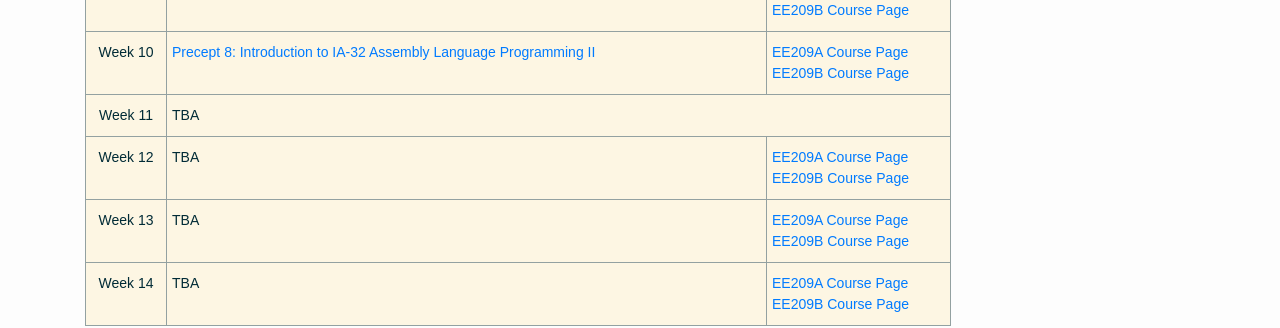
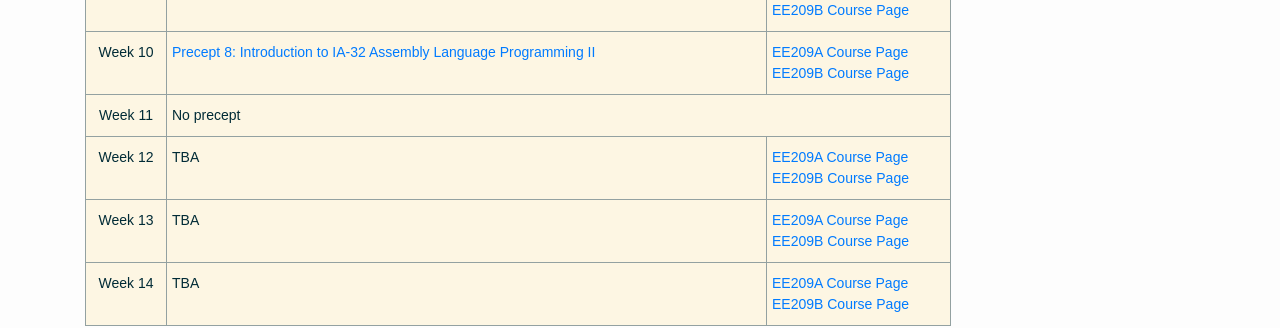
Before and after one commit to ee209-2020-fall/ee209-2020-fall, a Jekyll site: the page built from precepts.md, in a window 1280 px wide. Shown: the part 724-1052 px from the top of the page. Built offline with Jekyll 4.4.1, drawn with Linux system fonts in a browser that asks for light colours.

Commit message:
Update precepts.md

```diff
--- a/precepts.md
+++ b/precepts.md
@@ -106,7 +106,7 @@ permalink: /precepts/
   </tr>
   <tr>
     <td class="tg-c3ow">Week 11</td>
-    <td class="tg-0pky" colspan="2">TBA</td>
+    <td class="tg-0pky" colspan="2">No precept</td>
   </tr>
   <tr>
     <td class="tg-c3ow">Week 12</td>
```
